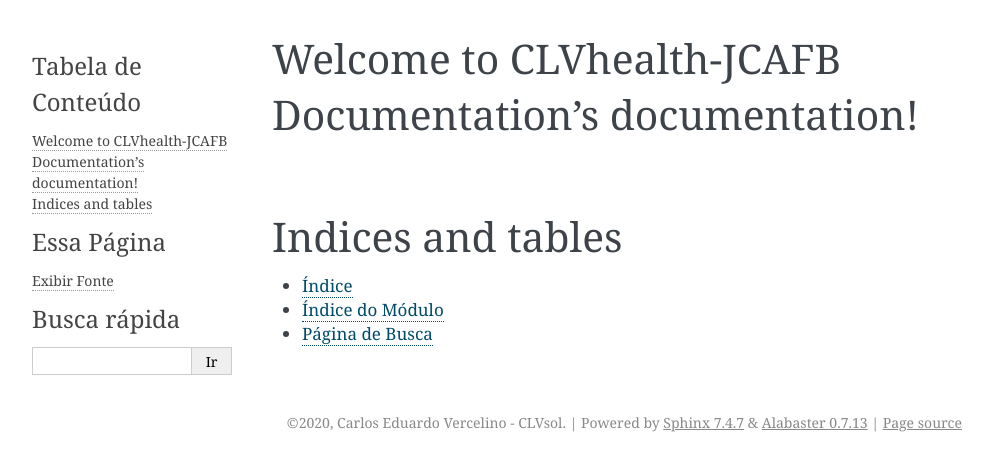
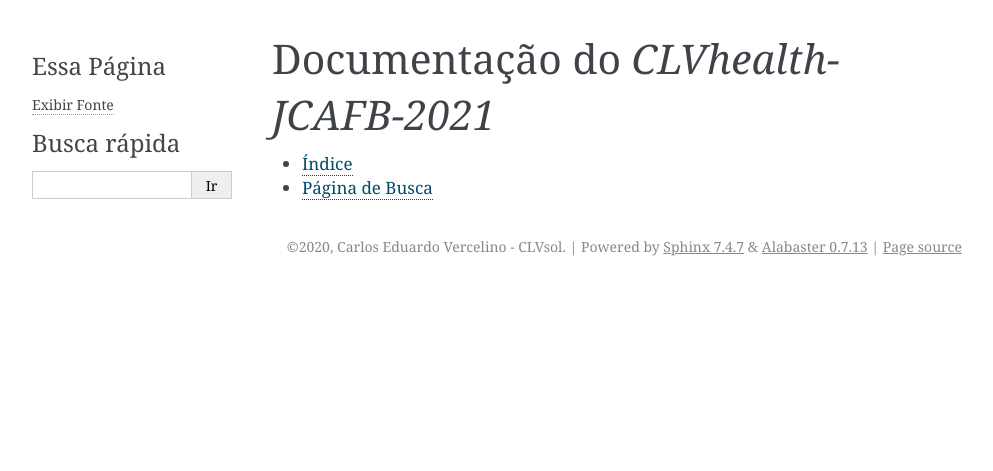
Before and after one commit to CLVsol/clvsol_docs_clvhealth_jcafb, a Sphinx documentation site: the page built from source/index.rst, in a window 1280 px wide. Shown: the top 471 px of the page, without its empty margins (148-1141 px from the left). Built offline with Sphinx 7.4.7, drawn with Linux system fonts in a browser that asks for light colours.

Commit message:
[IMP] source/index.rst

```diff
--- a/source/index.rst
+++ b/source/index.rst
@@ -1,20 +1,10 @@
-.. CLVhealth-JCAFB Documentation documentation master file, created by
-   sphinx-quickstart on Wed Aug 19 11:37:29 2020.
-   You can adapt this file completely to your liking, but it should at least
-   contain the root `toctree` directive.
+======================================
+Documentação do *CLVhealth-JCAFB-2021*
+======================================
 
-Welcome to CLVhealth-JCAFB Documentation's documentation!
-=========================================================
+* :ref:`genindex`
+* :ref:`search`
 
 .. toctree::
    :maxdepth: 2
-   :caption: Contents:
-
-
-
-Indices and tables
-==================
-
-* :ref:`genindex`
-* :ref:`modindex`
-* :ref:`search`
+   :caption: Conteúdo:
```
